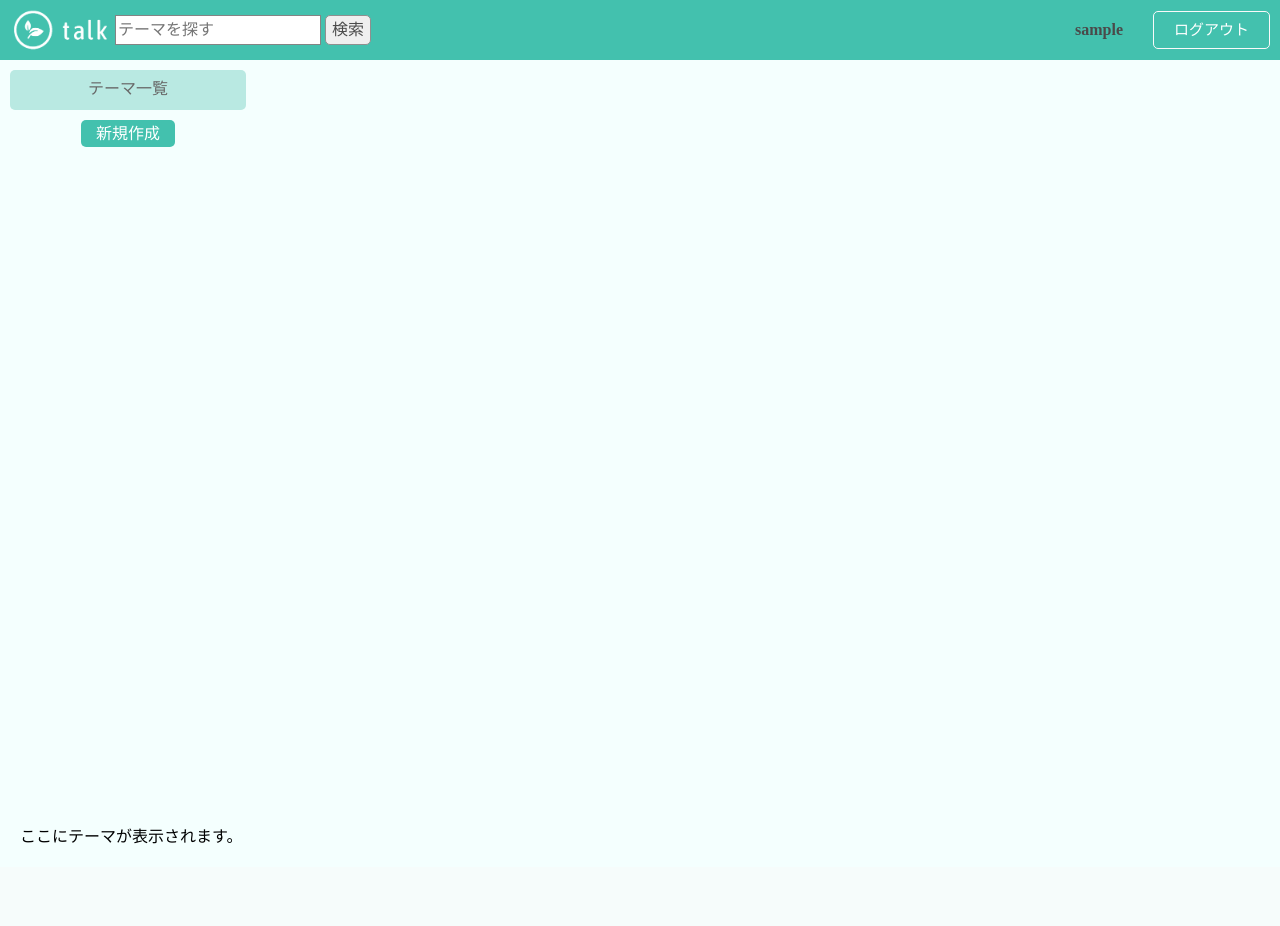
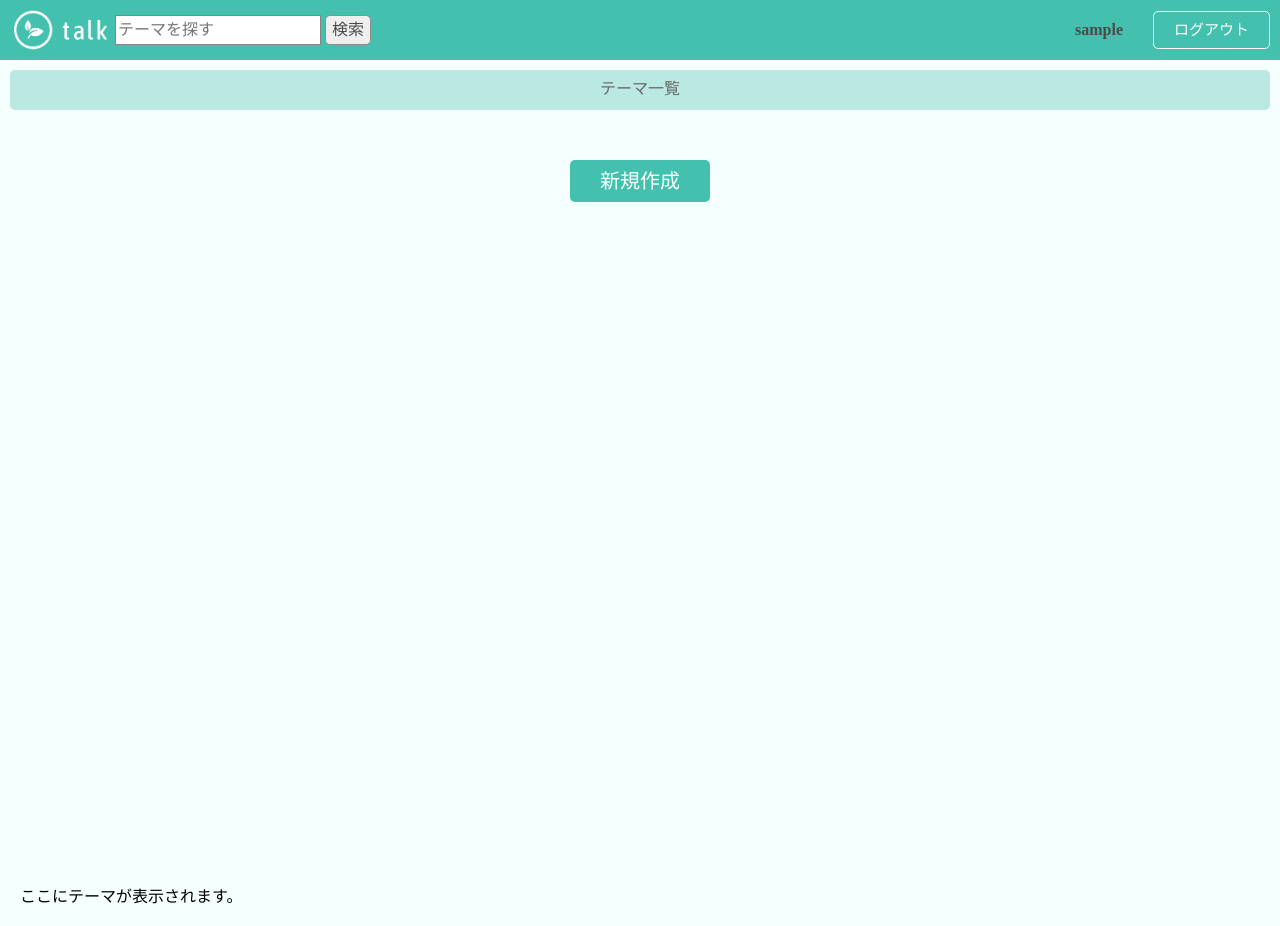
Before and after one commit to Jhonx298/talk, a Rails app: page / in a window 1280 px wide. Before the commit the page ends 844 px from the top, so only its background shows below. Run offline with Rails 7, Linux system fonts and the light colour scheme; the visitor is signed in with stand-in values (Sample User, id 1); data that the repository does not hold is empty; style sheets or scripts are compiled from the project's sources.

Commit message:
レイアウトの変更

```diff
--- a/app/assets/stylesheets/messages.scss
+++ b/app/assets/stylesheets/messages.scss
@@ -100,6 +100,12 @@ li {
   padding: 10px;
 }
 
+.new_left_bar {
+  height: 100%;
+  width: 100%;
+  padding: 10px;
+}
+
 .top_left_bar {
   height: 40px;
   background-color: #b9e9e2;
@@ -121,15 +127,16 @@ li {
 
 .new_theme_form {
   text-align: center;
-  margin-bottom: 25px;
+  margin: 60px 0 35px 0;
 }
 
 .new_theme a {
-  padding: 5px 15px;
+  padding: 10px 30px;
   border-radius: 5px;
   background-color: #43c1ae;
   text-decoration: none;
   color: rgb(255, 255, 255);
+  font-size: 20px;
 }
 
 .left_user_form {
@@ -137,6 +144,9 @@ li {
   height: calc(100vh - 170px);
   overflow: scroll;
   overflow-x: hidden;
+  display: flex;
+  flex-direction: column;
+  align-items: center;
 }
 
 .left_theme {
@@ -151,7 +161,7 @@ li {
 
 .message_top_left_bar {
   height: calc( 100% - 65px);
-  background-color: #b1ece3;
+  background-color: #dbf7f3;
   padding: 10px;
   border-radius: 15px;
   margin-bottom: 15px;
@@ -170,7 +180,7 @@ li {
 // 真ん中メニュー
 .main_chat {
   height: 100%;
-  width: 60%;
+  width: 80%;
 }
 
 .theme_main {
@@ -243,16 +253,19 @@ li {
   color: #999;
   padding-left: 10px;
   padding-right: 10px;
+  margin-top: 10px;
   font-size: 12px
 }
 
 .lower-message{
-  margin-top: 10px;
+  margin-top: 15px;
+  margin-bottom: 20px;
   width: 70%;
 }
 
 .message-content {
-  font-size: 14px;
+  display: inline;
+  font-size: 16px;
   color: #434A54;
   margin: 0 0 10px 35px;
   background-color: #b5ffd1;
--- a/app/controllers/messages_controller.rb
+++ b/app/controllers/messages_controller.rb
@@ -4,6 +4,11 @@ class MessagesController < ApplicationController
     @theme = Theme.find(params[:theme_id])
     @message = Message.new
     @messages = @theme.messages.includes(:user)
+    @user = @theme.messages.select(:user_id).distinct.includes(:user)
+  end
+
+  def show
+
   end
 
   def create
--- a/app/views/messages/_right_bar.html.erb
+++ b/app/views/messages/_right_bar.html.erb
@@ -5,12 +5,14 @@
 
   <div class="right_main_user">
     <div class="right_form">
-      <% @messages.each do |message| %>
+      <% @messages.distinct.each do |message| %>
+      <!-- <% if message.user.nickname %> -->
       <div class="right_user_form">
         <div class="right_pic"></div>
         <div class="right_user"><%= link_to message.user.nickname, "/" %></div>
       </div>
       <% end %>
+      <% end %>
     </div>
   </div>
 </div>
--- a/app/views/messages/index.html.erb
+++ b/app/views/messages/index.html.erb
@@ -1,5 +1,4 @@
 <div class="wrapper">
   <%= render "left_bar" %>
   <%= render "main_chat" %>
-  <%= render "right_bar" %>
 </div>
--- a/app/views/themes/index.html.erb
+++ b/app/views/themes/index.html.erb
@@ -1,5 +1,5 @@
 <div class="theme_wrapper">
-  <div class="left_bar">
+  <div class="new_left_bar">
   <div class="top_left_bar">
     <div class="top-left_title">テーマ一覧</div>
   </div>
--- /dev/null
+++ b/app/views/themes/sample.html.erb
@@ -0,0 +1 @@
+サンプル
```
Also changed, not shown: app/views/messages/_main_chat.html.erb (indentation only).
